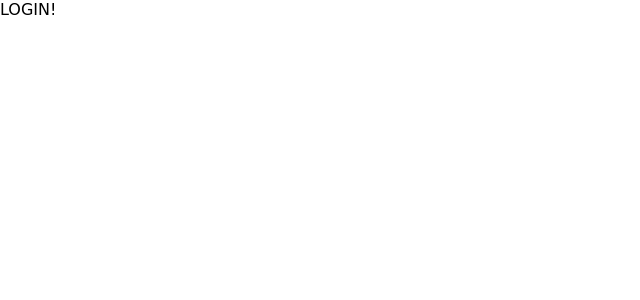
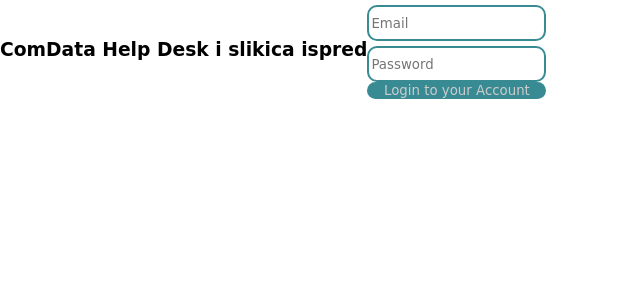
Before and after one commit to steve958/Help-Desk-Sandbox, a React (Vite) app: page / in a window 1280 px wide. Shown: the top 300 px of the page, without its empty margins (0-640 px from the left). Built offline with nearby package versions, Linux system fonts and the light colour scheme.

Commit message:
basic login form set

```diff
--- a/package.json
+++ b/package.json
@@ -19,6 +19,7 @@
     "react-redux": "^8.0.5",
     "react-router": "^6.9.0",
     "react-router-dom": "^6.9.0",
+    "react-spinners": "^0.13.8",
     "react-toastify": "^9.1.2",
     "styled-components": "^5.3.9"
   },
--- a/src/Helper.tsx
+++ b/src/Helper.tsx
@@ -1 +1,5 @@
-export const a = 10;
+export const checkValidity = (value: string, pattern: RegExp): boolean => {
+  let isValid = true;
+  if (value !== "") isValid = pattern.test(value) && isValid;
+  return isValid;
+};
--- a/src/components/LoginPage/LoginPage.tsx
+++ b/src/components/LoginPage/LoginPage.tsx
@@ -1,5 +1,56 @@
+import { useEffect, useState } from "react";
+import { checkValidity } from "../../Helper";
+
 const LoginPage = () => {
-  return <div>LOGIN!</div>;
+  const [email, setEmail] = useState("");
+  const [password, setPassword] = useState("");
+
+  let validMail: boolean = false;
+
+  const loggedIn = () => {
+    if (email && password && validMail) {
+      // loginUserFn(email, password); -> ovde ide api poziv za login
+      setEmail("");
+      setPassword("");
+    }
+  };
+
+  return (
+    <div className="login_content">
+      <h3>ComData Help Desk i slikica ispred</h3>
+      <div style={{ display: "flex", flexFlow: "column" }}>
+        <input
+          type="email"
+          placeholder="Email"
+          onChange={(e) => setEmail(e.target.value)}
+          className="loginInputs"
+        />
+        {!checkValidity(
+          email,
+          /[a-z0-9!#$%&'*+/=?^_`{|}~-]+(?:\.[a-z0-9!#$%&'*+/=?^_`{|}~-]+)*@(?:[a-z0-9](?:[a-z0-9-]*[a-z0-9])?\.)+[a-z0-9](?:[a-z0-9-]*[a-z0-9])?/
+        ) ? (
+          <span className="span_validation">
+            {"It should be a valid email address!"}
+          </span>
+        ) : (
+          (validMail = true)
+        )}
+        <input
+          type="password"
+          placeholder="Password"
+          onChange={(e) => setPassword(e.target.value)}
+          className="loginInputs"
+        />
+        <button
+          disabled={!(email && password && validMail)}
+          onClick={loggedIn}
+          className="loginButton"
+        >
+          Login to your Account
+        </button>
+      </div>
+    </div>
+  );
 };
 
 export default LoginPage;
--- a/src/index.css
+++ b/src/index.css
@@ -9,3 +9,49 @@
 .app_container {
   display: flex;
 }
+
+.loader_container {
+  height: 100vh;
+  display: flex;
+  justify-content: center;
+  align-items: center;
+  width: 100%;
+}
+.loader_item {
+  width: 25%;
+}
+
+.login_content {
+  display: flex;
+  justify-content: center;
+  align-items: center;
+}
+
+.loginInputs {
+  width: "100%";
+  border: 2px solid;
+  border-color: #398b93;
+  border-radius: 10px;
+  margin-top: 5px;
+  height: 30px;
+  font-family: "Comic Sans MS";
+}
+
+.loginButton {
+  border: none;
+  border-radius: 10px;
+  background-color: #398b93;
+  font-family: "Comic Sans MS";
+  width: 100%;
+}
+.loginButton:disabled {
+  color: #ccc;
+  cursor: not-allowed;
+}
+
+.span_validation {
+  font-size: 12px;
+  padding: 3px;
+  color: red;
+  display: inline-block;
+}
```
Also changed, not shown: src/components/Loader/Loader.tsx (added, +11 -0 lines), 1 other file (tests, documents, lock files or other folders).
